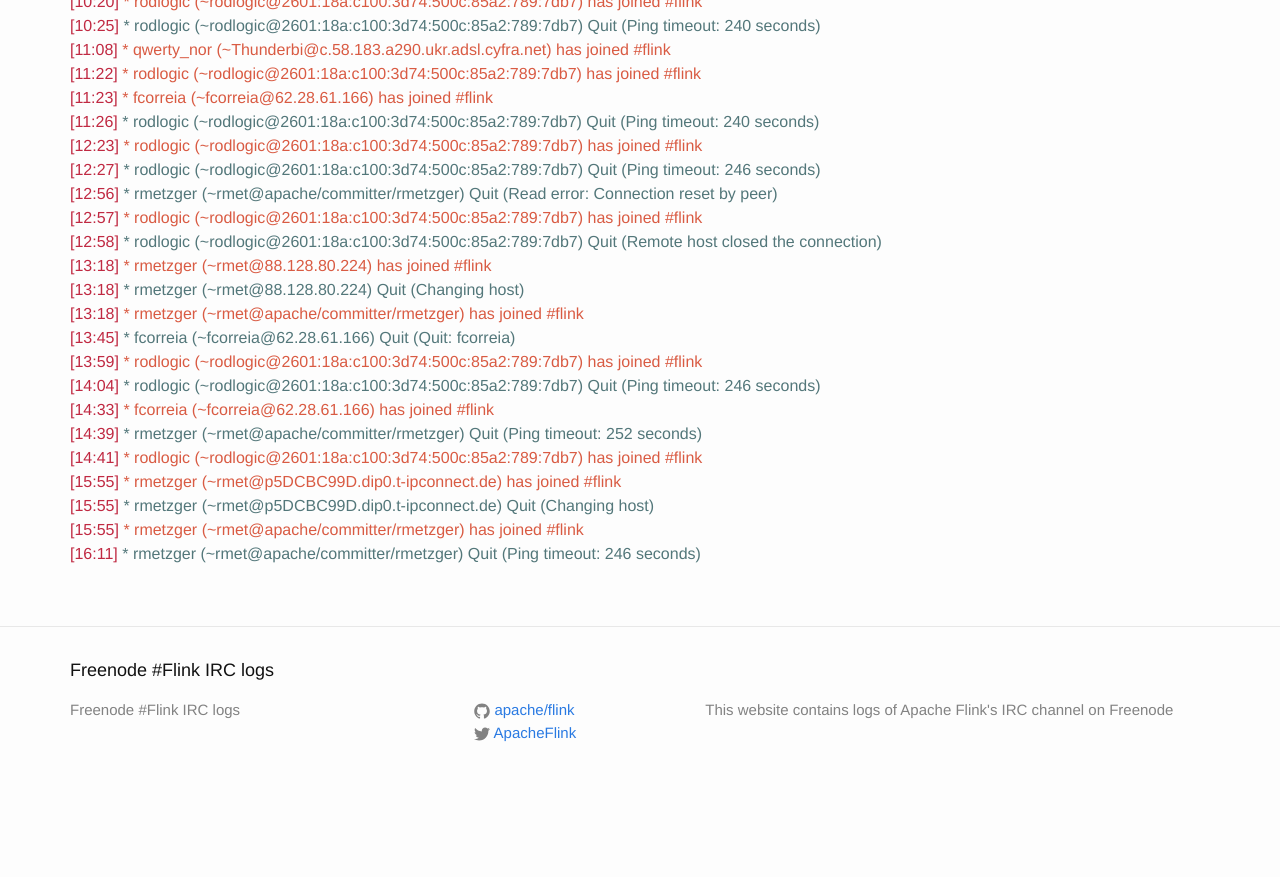
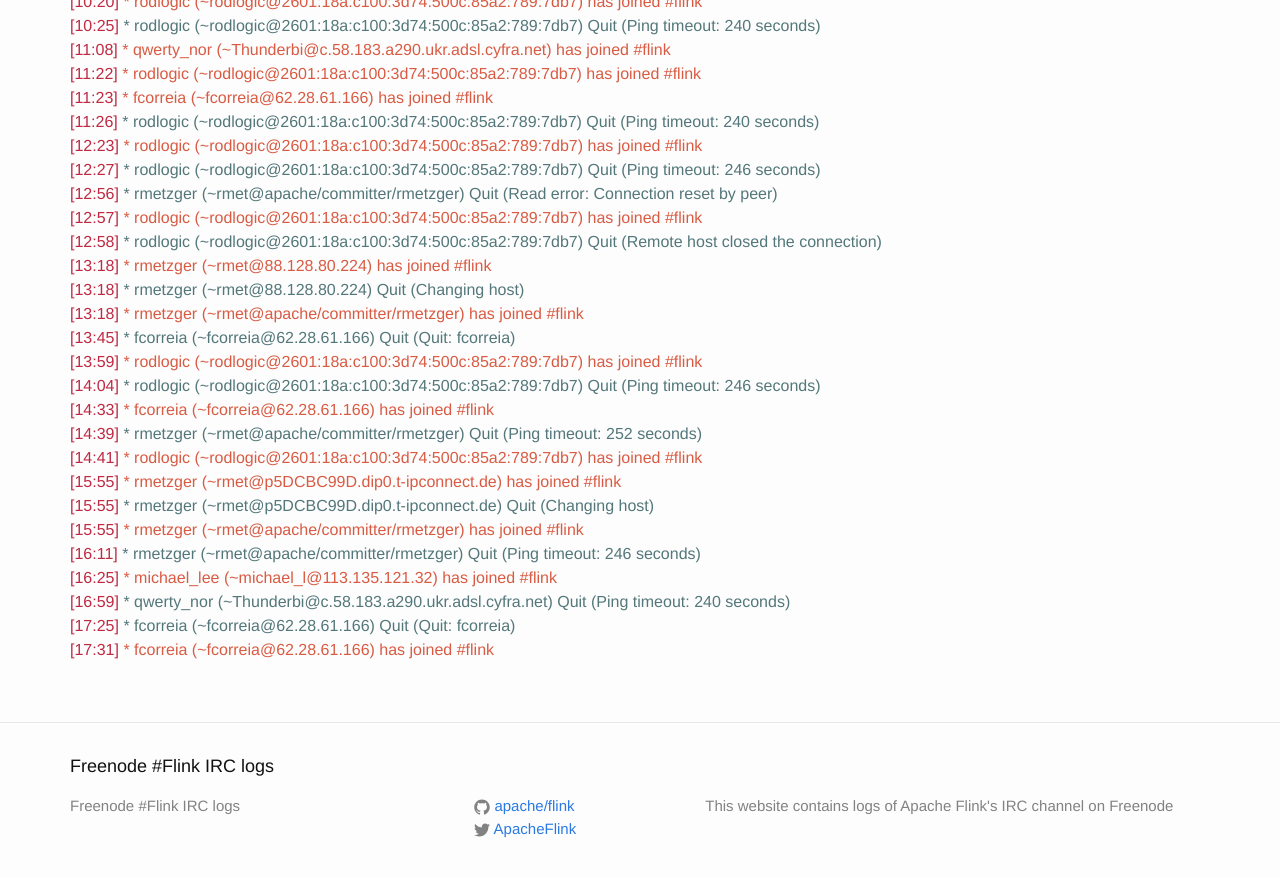
Before and after one commit to flink-irc-logs/flink-irc-logs.github.io, a Jekyll site: the page built from _posts/2015-11-11-logs.markdown, in a window 1280 px wide and 900 px high, scrolled down 594 px. Shown: the top 877 px of the window. Built offline with Jekyll 4.4.1, drawn with Linux system fonts in a browser that asks for light colours; before the commit the page ends 1398 px from its top, so only the background shows below that.

Commit message:
Update of the logs on Wed Nov 11 18:20:12 CET 2015

```diff
--- a/_posts/2015-11-11-logs.markdown
+++ b/_posts/2015-11-11-logs.markdown
@@ -44,3 +44,7 @@
 <span class="irc-date">[15:55]</span> <span class="irc-navy">* rmetzger (~rmet@p5DCBC99D.dip0.t-ipconnect.de) Quit (Changing host)</span><br />
 <span class="irc-date">[15:55]</span> <span class="irc-green">* rmetzger (~rmet@apache/committer/rmetzger) has joined #flink</span><br />
 <span class="irc-date">[16:11]</span> <span class="irc-navy">* rmetzger (~rmet@apache/committer/rmetzger) Quit (Ping timeout: 246 seconds)</span><br />
+<span class="irc-date">[16:25]</span> <span class="irc-green">* michael_lee (~michael_l@113.135.121.32) has joined #flink</span><br />
+<span class="irc-date">[16:59]</span> <span class="irc-navy">* qwerty_nor (~Thunderbi@c.58.183.a290.ukr.adsl.cyfra.net) Quit (Ping timeout: 240 seconds)</span><br />
+<span class="irc-date">[17:25]</span> <span class="irc-navy">* fcorreia (~fcorreia@62.28.61.166) Quit (Quit: fcorreia)</span><br />
+<span class="irc-date">[17:31]</span> <span class="irc-green">* fcorreia (~fcorreia@62.28.61.166) has joined #flink</span><br />
```
